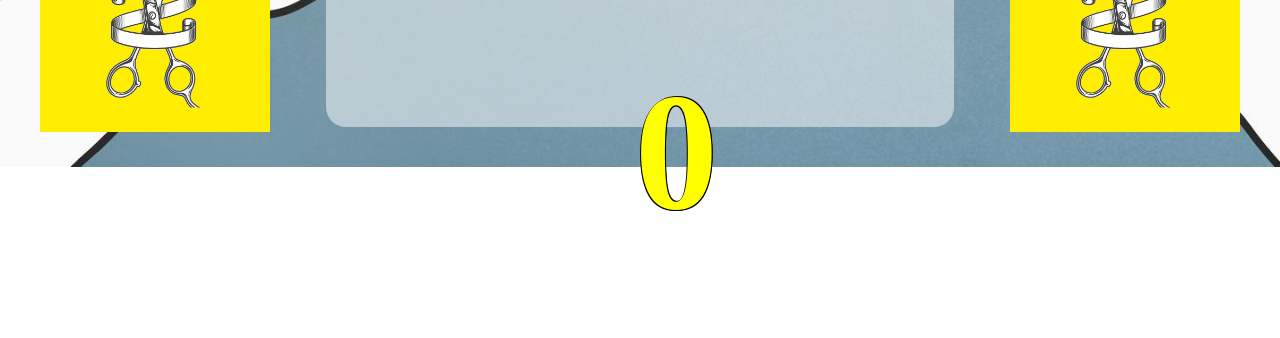
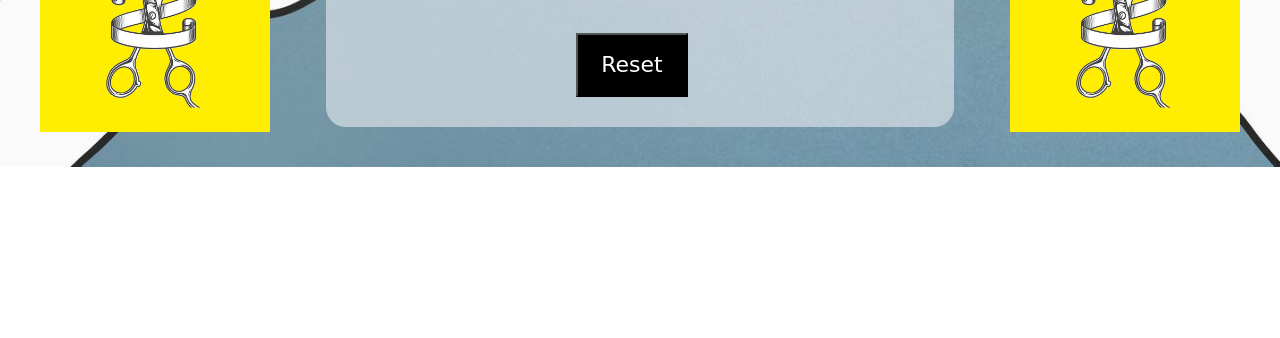
Before and after one commit to Julia-Konoval/rockPaperScissors, a plain HTML site: page index.html in a window 1280 px wide. Shown: the part 633-971 px from the top of the page. After the commit the page ends 800 px from the top, so only its background shows below. Drawn offline with nearby package versions, Linux system fonts and the light colour scheme; a web font is replaced by a local one.

Commit message:
Update stylesheet.css

```diff
--- a/stylesheet.css
+++ b/stylesheet.css
@@ -1,5 +1,5 @@
 body {
-  background-image: url("images/game.jpg");
+  background-image: url('images/game.jpg');
   background-repeat: no-repeat;
   height: 100vh;
   background-size: cover;
@@ -36,7 +36,7 @@ p {
   text-shadow: -1px 1px 0 #000, 1px 1px 0 #000, 1px -1px 0 #000;
   line-height: 150px;
   font-size: 5em;
-  font-family: "Piedra", cursive;
+  font-family: 'Piedra', cursive;
 }
 #userResults {
   display: flex;
@@ -68,6 +68,16 @@ p {
   transform: translateY(4px);
   transition: margin-right 2s;
 }
+#reset-button {
+  position: absolute;
+  bottom: 70px;
+  left: 45%;
+  height: 8vh;
+  width: 14vh;
+  background-color: rgb(0, 0, 0);
+  color: white;
+  font-family: 'Piedra', cursive;
+}
 #computer-decisions {
   display: flex;
   flex-direction: row;
@@ -80,12 +90,31 @@ p {
   width: 230px;
 }
 
-.computer-options:hover {
-  border-radius: 50%;
+/* stylesheet.css | file:///Users/ozansozuoz/Downloads/rockPaperScissors-master/stylesheet.css */
+
+#container {
+  flex-direction: column;
 }
 
-.computer-options:active {
-  box-shadow: 0 5px rgb(5, 5, 5);
-  transform: translateY(4px);
-  transition: margin-right 2s;
+#reset-button {
+  /* position: absolute; */
 }
+
+/* Element | file:///Users/ozansozuoz/Downloads/rockPaperScissors-master/index.html */
+
+#score-container {
+  display: flex;
+}
+
+/* Element | file:///Users/ozansozuoz/Downloads/rockPaperScissors-master/index.html */
+
+#reset-button {
+  font-size: 22px;
+  padding: 6px;
+}
+
+#userResults,
+#computerResults {
+  margin-left: 10px;
+  margin-right: 10px;
+}
```
